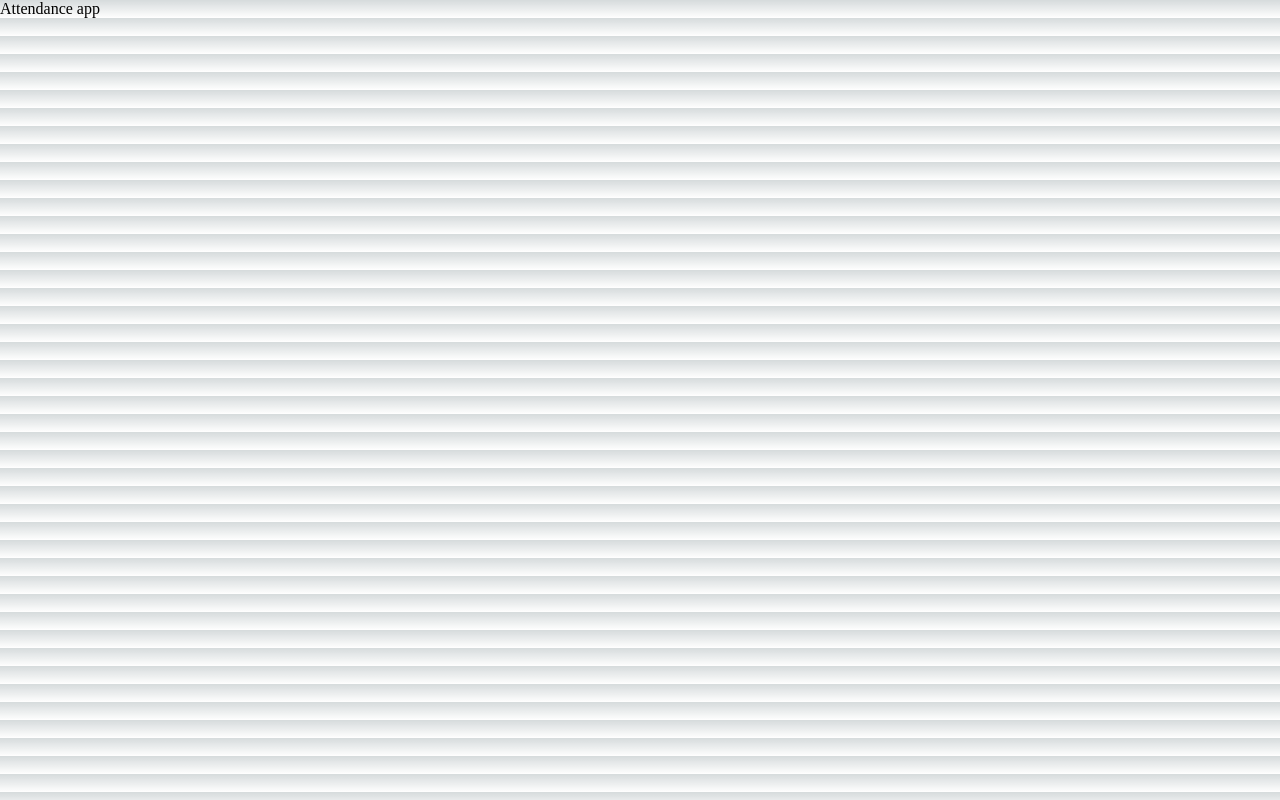
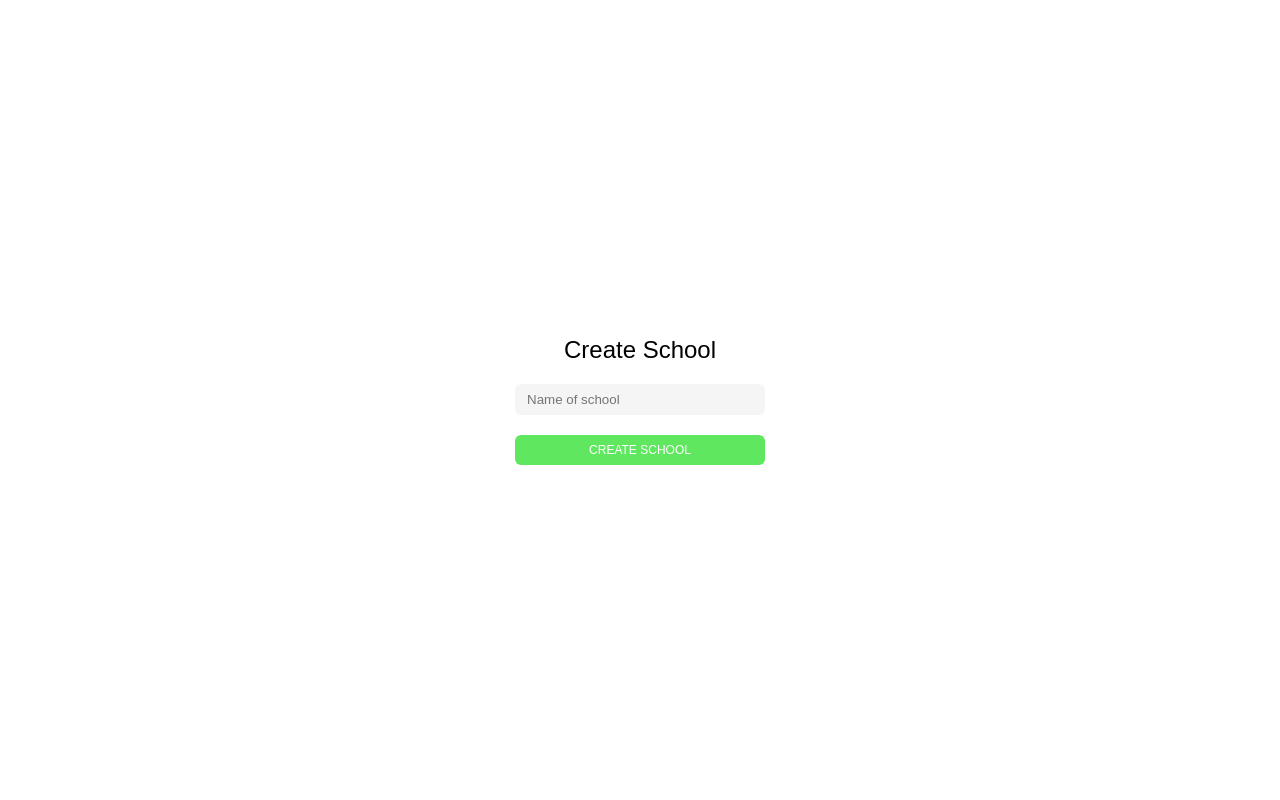
Before and after one commit to DrRichadams/school_attendance_system_nextjs, a Next.js app: page / in a window 1280 px wide. Built offline with nearby package versions, Linux system fonts and the light colour scheme.

Commit message:
added initial page

```diff
--- /dev/null
+++ b/src/components/create_school.js
@@ -0,0 +1,31 @@
+import React, { useEffect, useState } from 'react'
+
+function CreateSchool() {
+    const [ error, set_error ] = useState('')
+    const [ user_input, set_user_input ] = useState('')
+    // useEffect(() => {
+    //     console.log(user_input)
+    // },[user_input])
+
+    const setValue = (e) => {
+        console.log(e)
+    }
+
+  return (
+    <div className='create_school_container'>
+        <p style={{ fontFamily: "sans-serif", fontSize: "1.5rem", textAlign: "center" }}>Create School</p>
+        <div className='create_school_inputs'>
+            <input value={user_input} onChange={(e) => setValue(e)} type='text' placeholder='Name of school' className='create_school_name_input' />
+            <button className='create_school_btn'>Create School</button>
+        </div>
+        {error!=''?
+        <div className='create_school_error_box'>
+            <p>WARNING</p>
+            <p>You need to provide the name of the school</p>
+            <button className='create_school_cancel_btn'>Cancel</button>
+        </div>:""}
+    </div>
+  )
+}
+
+export default CreateSchool
--- /dev/null
+++ b/src/components/page_render.js
@@ -0,0 +1,13 @@
+import React from 'react';
+import CreateSchool from "@/components/create_school";
+
+function PageRender() {
+    const school = localStorage.getItem("school_titles");
+    if(school == null) return <CreateSchool />
+
+  return (
+    <div>PageRender</div>
+  )
+}
+
+export default PageRender
--- a/src/pages/index.js
+++ b/src/pages/index.js
@@ -1,15 +1,20 @@
+// import PageRender from "@/components/page_render";
 import Head from "next/head";
+import dynamic from "next/dynamic";
+
+const PageRender = dynamic(() => import("@/components/page_render"), {
+  ssr: false,
+})
 
 export default function Home() {
+
   return (
     <>
       <Head>
         <title>School Attendance App</title>
         <link rel="icon" href="/favicon.ico" />
       </Head>
-      <div>
-        Attendance app
-      </div>
+        <PageRender />
     </>
   );
 }
--- a/src/styles/globals.css
+++ b/src/styles/globals.css
@@ -1,107 +1,77 @@
-:root {
-  --max-width: 1100px;
-  --border-radius: 12px;
-  --font-mono: ui-monospace, Menlo, Monaco, "Cascadia Mono", "Segoe UI Mono",
-    "Roboto Mono", "Oxygen Mono", "Ubuntu Monospace", "Source Code Pro",
-    "Fira Mono", "Droid Sans Mono", "Courier New", monospace;
-
-  --foreground-rgb: 0, 0, 0;
-  --background-start-rgb: 214, 219, 220;
-  --background-end-rgb: 255, 255, 255;
-
-  --primary-glow: conic-gradient(
-    from 180deg at 50% 50%,
-    #16abff33 0deg,
-    #0885ff33 55deg,
-    #54d6ff33 120deg,
-    #0071ff33 160deg,
-    transparent 360deg
-  );
-  --secondary-glow: radial-gradient(
-    rgba(255, 255, 255, 1),
-    rgba(255, 255, 255, 0)
-  );
-
-  --tile-start-rgb: 239, 245, 249;
-  --tile-end-rgb: 228, 232, 233;
-  --tile-border: conic-gradient(
-    #00000080,
-    #00000040,
-    #00000030,
-    #00000020,
-    #00000010,
-    #00000010,
-    #00000080
-  );
-
-  --callout-rgb: 238, 240, 241;
-  --callout-border-rgb: 172, 175, 176;
-  --card-rgb: 180, 185, 188;
-  --card-border-rgb: 131, 134, 135;
-}
-
-@media (prefers-color-scheme: dark) {
-  :root {
-    --foreground-rgb: 255, 255, 255;
-    --background-start-rgb: 0, 0, 0;
-    --background-end-rgb: 0, 0, 0;
-
-    --primary-glow: radial-gradient(rgba(1, 65, 255, 0.4), rgba(1, 65, 255, 0));
-    --secondary-glow: linear-gradient(
-      to bottom right,
-      rgba(1, 65, 255, 0),
-      rgba(1, 65, 255, 0),
-      rgba(1, 65, 255, 0.3)
-    );
-
-    --tile-start-rgb: 2, 13, 46;
-    --tile-end-rgb: 2, 5, 19;
-    --tile-border: conic-gradient(
-      #ffffff80,
-      #ffffff40,
-      #ffffff30,
-      #ffffff20,
-      #ffffff10,
-      #ffffff10,
-      #ffffff80
-    );
-
-    --callout-rgb: 20, 20, 20;
-    --callout-border-rgb: 108, 108, 108;
-    --card-rgb: 100, 100, 100;
-    --card-border-rgb: 200, 200, 200;
-  }
-}
-
 * {
   box-sizing: border-box;
   padding: 0;
   margin: 0;
 }
 
-html,
-body {
-  max-width: 100vw;
-  overflow-x: hidden;
+.create_school_container {
+    display: flex;
+    flex-direction: column;
+    justify-content: center;
+    align-items: center;
+    height: 100vh
 }
 
-body {
-  color: rgb(var(--foreground-rgb));
-  background: linear-gradient(
-      to bottom,
-      transparent,
-      rgb(var(--background-end-rgb))
-    )
-    rgb(var(--background-start-rgb));
+.create_school_inputs {
+    display: flex;
+    flex-direction: column;
+    justify-content: center;
+    align-items: center;
+    gap: 20px;
+    margin-top: 20px
 }
 
-a {
-  color: inherit;
-  text-decoration: none;
+.create_school_name_input {
+    padding: 8px 12px;
+    border: none;
+    outline: none;
+    width: 250px;
+    border-radius: 6px;
+    background-color: #f5f5f5;
 }
 
-@media (prefers-color-scheme: dark) {
-  html {
-    color-scheme: dark;
-  }
+.create_school_btn {
+  padding: 8px 12px;
+  border: none;
+  width: 250px;
+  border-radius: 6px;
+  outline: none;
+  background-color: rgb(96, 231, 96);
+  color: #fff;
+  text-transform: uppercase;
+  font-family: sans-serif;
+  font-size: .75rem;
+  transition: all 200ms ease-in-out;
+  cursor: pointer;
 }
+
+.create_school_btn:hover{
+  background-color: lightgreen;
+}
+
+.create_school_error_box {
+  padding: 12px;
+  margin-top: 30px;
+  width: 250px;
+  border-radius: 6px;
+  background-color: #e37f7f;
+  color: #fff;
+  text-align: center;
+  font-family: sans-serif;
+  font-size: .8rem;
+  display: flex;
+  flex-direction: column;
+  gap: 8px;
+}
+
+.create_school_cancel_btn {
+  background-color: transparent;
+  border: none;
+  text-decoration: underline;
+  color: blue;
+  cursor: pointer;
+}
+
+.create_school_cancel_btn:hover{
+  color: green;
+}
```
